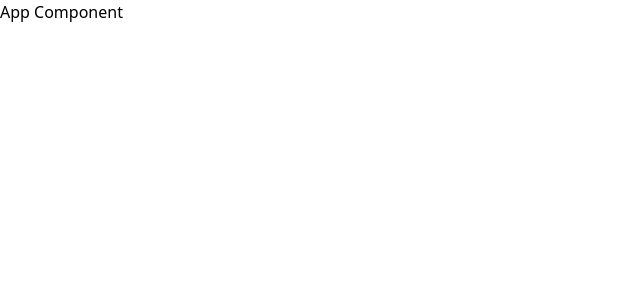
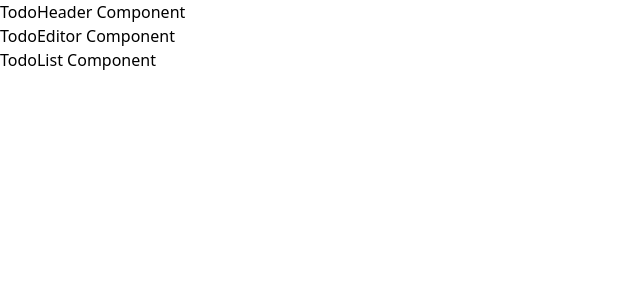
Before and after one commit to sduddla/todo-list, a React (Vite) app in the folder react/: page / in a window 1280 px wide. Shown: the top 300 px of the page, without its empty margins (0-640 px from the left). Built offline with nearby package versions, Linux system fonts and the light colour scheme.

Commit message:
feat: 컴포넌트 구조 분리

```diff
--- a/react/src/App.tsx
+++ b/react/src/App.tsx
@@ -1,7 +1,9 @@
+import Todo from './components/Todo';
+
 export default function App() {
   return (
     <>
-      <h1>App Component</h1>
+      <Todo />
     </>
   );
 }
--- /dev/null
+++ b/react/src/components/Todo.tsx
@@ -0,0 +1,13 @@
+import TodoEditor from './TodoEditor';
+import TodoHeader from './TodoHeader';
+import TodoList from './TodoList';
+
+export default function Todo() {
+  return (
+    <>
+      <TodoHeader />
+      <TodoEditor />
+      <TodoList />
+    </>
+  );
+}
--- /dev/null
+++ b/react/src/components/TodoEditor.tsx
@@ -0,0 +1,7 @@
+export default function TodoEditor() {
+  return (
+    <>
+      <h1>TodoEditor Component</h1>
+    </>
+  );
+}
--- /dev/null
+++ b/react/src/components/TodoHeader.tsx
@@ -0,0 +1,7 @@
+export default function TodoHeader() {
+  return (
+    <>
+      <h1>TodoHeader Component</h1>
+    </>
+  );
+}
--- /dev/null
+++ b/react/src/components/TodoList.tsx
@@ -0,0 +1,7 @@
+export default function TodoList() {
+  return (
+    <>
+      <h1>TodoList Component</h1>
+    </>
+  );
+}
--- /dev/null
+++ b/react/src/components/TodoListItem.tsx
@@ -0,0 +1,7 @@
+export default function TodoListItem() {
+  return (
+    <>
+      <h1>TodoListItem Component</h1>
+    </>
+  );
+}
```
